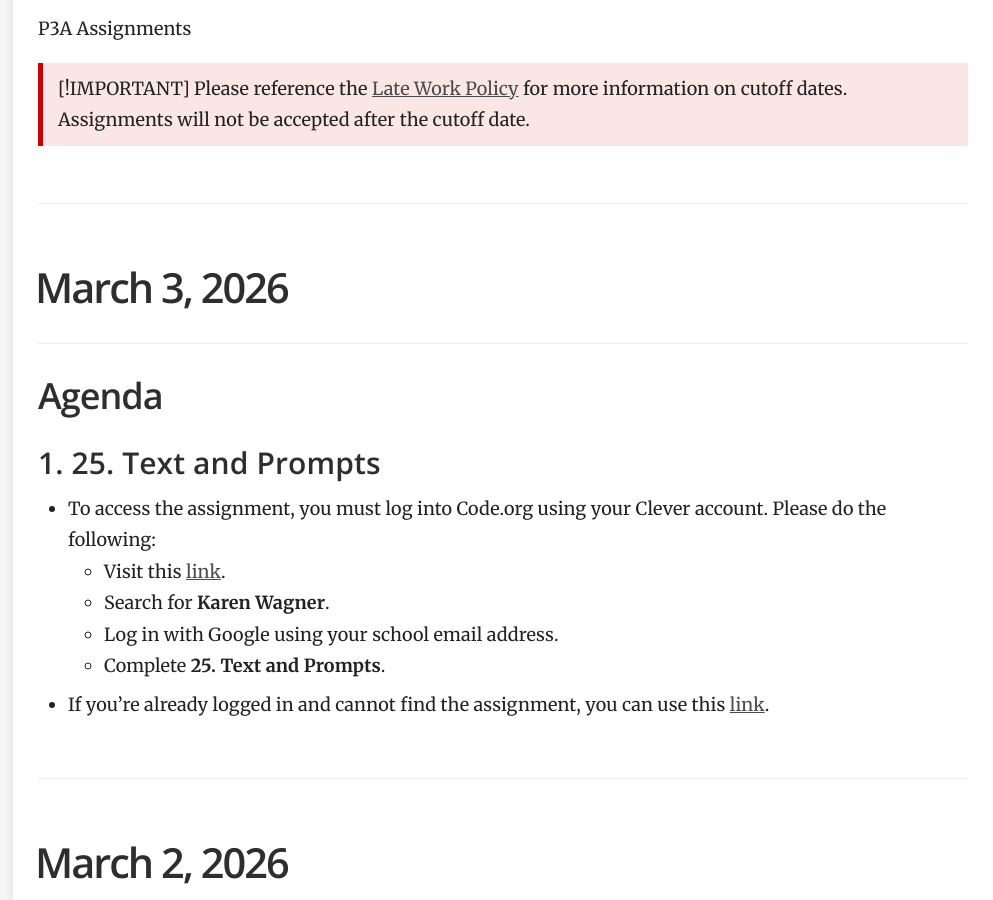
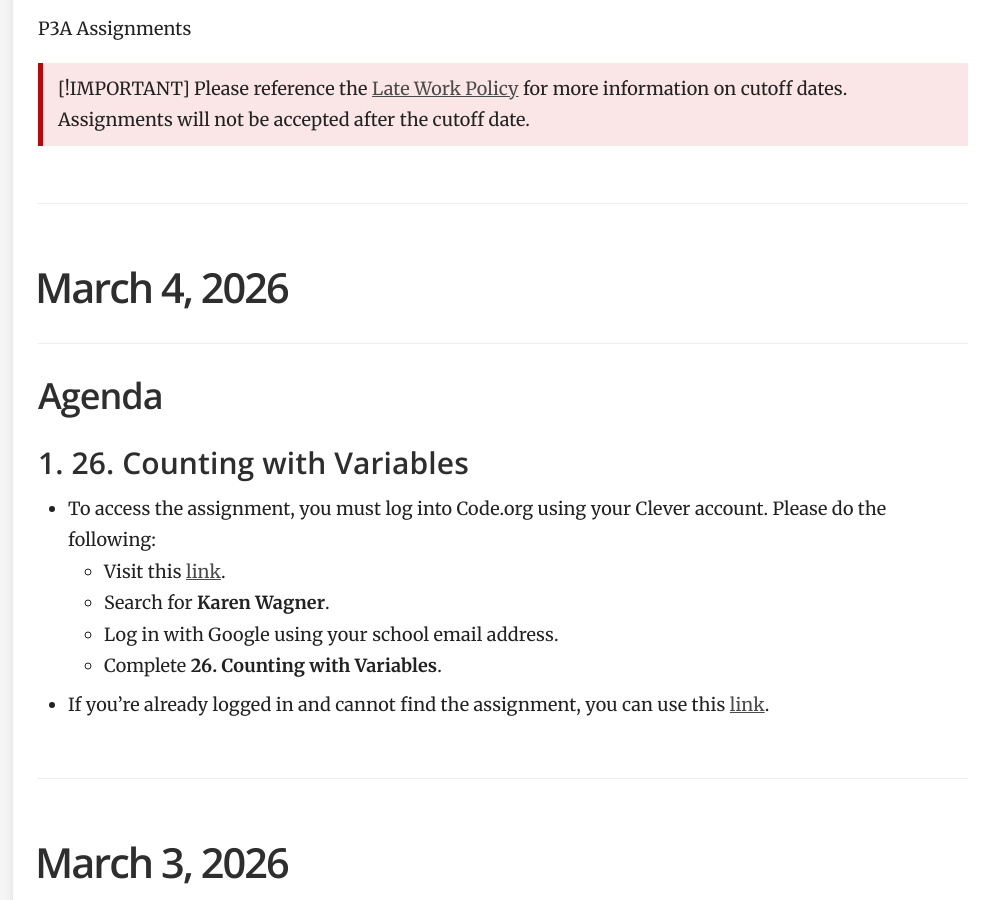
Before and after one commit to mswhitby/classroom, a Jekyll site: the page built from _docs/classes/1st.md, in a window 1280 px wide and 900 px high, scrolled down 878 px. Shown: the whole window, without its empty margins (287-1280 px from the left). Built offline with Jekyll 4.4.1, drawn with Linux system fonts in a browser that asks for light colours.

Commit message:
Updated lessons

```diff
--- a/_docs/classes/1st.md
+++ b/_docs/classes/1st.md
@@ -198,6 +198,21 @@ order: 1
 > Please reference the [Late Work Policy](https://github.com/mswhitby/classroom/blob/main/_docs/resources/late_work.md) for more information on cutoff dates. Assignments will not be accepted after the cutoff date.
 
 ****
+
+# March 4, 2026
+
+## Agenda
+
+### 1. 26. Counting with Variables
+- To access the assignment, you must log into Code.org using your Clever account. Please do the following:
+    - Visit this [link](https://clever.com/oauth/district-picker?client_id=2f27405716644a951b23&redirect_uri=https%3A%2F%2Fstudio.code.org%2Fusers%2Fauth%2Fclever%2Fcallback&response_type=code&state=ede33ff61289cf32708a0f54079cdd23e31d0b0a02b0e0e8).
+    - Search for **Karen Wagner**.
+    - Log in with Google using your school email address.
+    - Complete **26. Counting with Variables**.
+
+- If you're already logged in and cannot find the assignment, you can use this [link](https://studio.code.org/courses/express-2025/units/1/lessons/26/levels/1).
+
+----
 
 # March 3, 2026
 
```
Also changed, not shown: _docs/classes/3rd.md (+15 -0 lines), _docs/classes/7th.md (+15 -0 lines).
